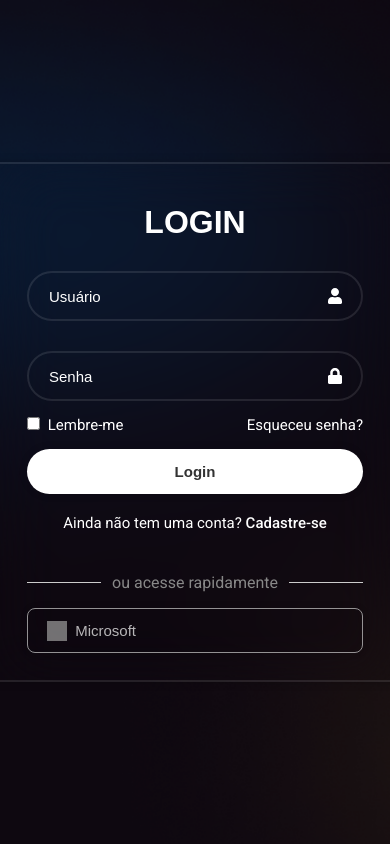
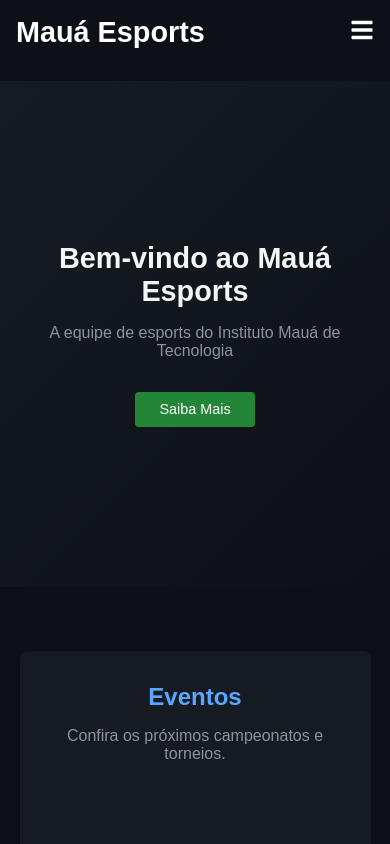
Before and after one commit to PIMauaEsports2025/Maua-Esports-2025, a React (Create React App) app in the folder pi-maua-esports/: page / in a window 390 px wide. Shown: the top 844 px of the page. Built offline with nearby package versions, Linux system fonts and the light colour scheme; grey boxes are pictures that could not be loaded; a web font is replaced by a local one.

Commit message:
feat: adicionando home page

```diff
--- a/pi-maua-esports/package.json
+++ b/pi-maua-esports/package.json
@@ -5,9 +5,10 @@
   "dependencies": {
     "bootstrap": "^5.3.5",
     "react": "^18.2.0",
+    "react-bootstrap": "^2.10.9",
     "react-dom": "^18.2.0",
-    "react-bootstrap": "^2.10.9",
     "react-icons": "^5.5.0",
+    "react-router-dom": "^7.5.2",
     "react-scripts": "5.0.1",
     "web-vitals": "^2.1.4"
   },
--- a/pi-maua-esports/src/App.js
+++ b/pi-maua-esports/src/App.js
@@ -1,10 +1,16 @@
+import React from 'react';
+import { BrowserRouter, Routes, Route } from 'react-router-dom';
+import Home from './Components/Home';
 import LoginRegister from './Components/LoginRegister';
 
 function App() {
   return (
-    <div>
-      <LoginRegister />
-    </div>
+    <BrowserRouter>
+      <Routes>
+        <Route path="/" element={<Home />} />
+        <Route path="/login" element={<LoginRegister />} />
+      </Routes>
+    </BrowserRouter>
   );
 }
 
--- /dev/null
+++ b/pi-maua-esports/src/Components/Home.css
@@ -0,0 +1,267 @@
+.home-container {
+  font-family: 'Arial', sans-serif;
+  color: #f5f5f5;
+  background-color: #0d1117;
+  overflow-x: hidden;
+  width: 100%;
+}
+
+.home-header {
+  display: flex;
+  justify-content: space-between;
+  align-items: center;
+  padding: 1rem 5%;
+  background-color: #0d1117;
+  box-shadow: 0 2px 10px rgba(0, 0, 0, 0.3);
+  width: 100%;
+  flex-wrap: wrap;
+}
+
+.logo {
+  display: flex;
+  align-items: center;
+}
+
+.logo h1 {
+  font-size: 1.8rem;
+  color: #fff;
+  margin: 0;
+}
+
+.navigation {
+  width: auto;
+  display: flex;
+  align-items: center;
+}
+
+.navigation ul {
+  display: flex;
+  list-style: none;
+  margin: 0;
+  padding: 0;
+  flex-wrap: wrap;
+  justify-content: flex-end;
+  align-items: center; /* Centraliza os itens da lista verticalmente */
+}
+
+.navigation li {
+  margin: 0 1rem;
+  padding: 0.5rem 0;
+}
+
+.navigation a {
+  text-decoration: none;
+  color: #c9d1d9;
+  font-weight: 500;
+  transition: color 0.3s;
+  white-space: nowrap;
+}
+
+.navigation a:hover, .navigation a.active {
+  color: #58a6ff;
+}
+
+
+.login-btn {
+  padding: 8px 20px;
+  background-color: #1E88E5;
+  color: white !important;
+  border-radius: 4px;
+  text-decoration: none;
+  font-weight: 600;
+  transition: background-color 0.3s;
+  display: inline-block;
+}
+
+.login-btn:hover {
+  background-color: #1565C0;
+}
+
+
+.hero-section {
+  min-height: 60vh;
+  background: linear-gradient(135deg, #161b22, #0d1117); /* Reverted */
+  display: flex;
+  align-items: center;
+  justify-content: center;
+  text-align: center;
+  padding: 2rem;
+}
+
+.hero-content {
+  max-width: 800px;
+  margin: 0 auto;
+  padding: 1rem;
+}
+
+.hero-content h1 {
+  font-size: clamp(2rem, 5vw, 3rem); /* Responsive font size */
+  margin-bottom: 1rem;
+}
+
+.hero-content p {
+  font-size: clamp(1rem, 2vw, 1.2rem);
+  margin-bottom: 2rem;
+  color: #8b949e;
+}
+
+.cta-button {
+  padding: 0.8rem 2rem;
+  background-color: #238636;
+  color: #fff;
+  border: none;
+  border-radius: 4px;
+  font-size: 1rem;
+  cursor: pointer;
+  transition: background-color 0.3s;
+}
+
+.cta-button:hover {
+  background-color: #2ea043;
+}
+
+
+.features {
+  display: flex;
+  justify-content: space-around;
+  padding: 4rem 5%;
+  background-color: #0d1117;
+  flex-wrap: wrap;
+  gap: 2rem;
+}
+
+.feature-card {
+  flex: 1 1 300px;
+  max-width: 100%;
+  background-color: #161b22;
+  padding: 2rem;
+  border-radius: 8px;
+  text-align: center;
+  box-shadow: 0 4px 6px rgba(0, 0, 0, 0.2);
+  margin-bottom: 1rem;
+}
+
+.feature-card h3 {
+  font-size: 1.5rem;
+  margin-bottom: 1rem;
+  color: #58a6ff;
+}
+
+.feature-card p {
+  color: #8b949e;
+}
+
+.home-footer {
+  background-color: #161b22;
+  text-align: center;
+  padding: 2rem;
+  color: #8b949e;
+}
+
+.mobile-menu-button {
+  display: none;
+  background: none;
+  border: none;
+  color: white;
+  font-size: 1.5rem;
+  cursor: pointer;
+}
+
+img {
+  max-width: 100%;
+  height: auto;
+}
+
+@media screen and (max-width: 768px) {
+  .home-header {
+    flex-direction: column;
+    align-items: flex-start;
+  }
+
+  .logo {
+    margin-bottom: 1rem;
+    width: 100%;
+    display: flex;
+    justify-content: space-between;
+    align-items: center;
+  }
+
+  .navigation {
+    width: 100%;
+    overflow-x: auto;
+  }
+
+  .navigation.mobile-open {
+    max-height: 300px;
+    align-items: flex-start; /* Ajuste para mobile */
+  }
+
+  .navigation ul {
+    flex-direction: column;
+    padding: 0.5rem 0;
+    align-items: flex-start; /* Ajuste para mobile */
+  }
+
+  .navigation li {
+    margin: 0.5rem 0;
+  }
+
+  .features {
+    flex-direction: column;
+  }
+
+  .feature-card {
+    max-width: 100%;
+    margin-bottom: 2rem;
+  }
+
+  .mobile-menu-button {
+    display: block;
+  }
+
+  .navigation {
+    max-height: 0;
+    overflow: hidden;
+    transition: max-height 0.3s ease;
+  }
+
+  .navigation.mobile-open {
+    max-height: 300px;
+  }
+
+  .navigation ul {
+    flex-direction: column;
+    padding: 0.5rem 0;
+  }
+
+  .navigation li {
+    margin: 0.5rem 0;
+  }
+}
+
+@media screen and (max-width: 480px) {
+  .home-header {
+    padding: 1rem;
+  }
+
+  .navigation li {
+    margin: 0 0.5rem;
+  }
+
+  .hero-section {
+    padding: 1rem;
+  }
+
+  .hero-content h1 {
+    font-size: 1.8rem;
+  }
+
+  .hero-content p {
+    font-size: 1rem;
+  }
+
+  .cta-button {
+    padding: 0.6rem 1.5rem;
+    font-size: 0.9rem;
+  }
+}
--- /dev/null
+++ b/pi-maua-esports/src/Components/Home.jsx
@@ -0,0 +1,72 @@
+import React, { useState } from 'react';
+import { Link } from 'react-router-dom';
+import './Home.css';
+import { FaBars } from 'react-icons/fa';
+
+const Home = () => {
+  const [mobileMenuOpen, setMobileMenuOpen] = useState(false);
+
+  const toggleMobileMenu = () => {
+    setMobileMenuOpen(!mobileMenuOpen);
+  };
+
+  return (
+    <div className="home-container">
+      <header className="home-header">
+        <div className="logo">
+          <h1>Mauá Esports</h1>
+          <button
+            className="mobile-menu-button"
+            onClick={toggleMobileMenu}
+            aria-label="Toggle navigation menu"
+          >
+            <FaBars />
+          </button>
+        </div>
+        <nav className={`navigation ${mobileMenuOpen ? 'mobile-open' : ''}`}>
+          <ul>
+            <li><Link to="/" className="active">Home</Link></li>
+            <li><Link to="/about">Sobre</Link></li>
+            <li><Link to="/events">Eventos</Link></li>
+            <li><Link to="/teams">Times</Link></li>
+            <li><Link to="/contact">Contato</Link></li>
+            <li>
+              <div className="auth-links">
+                <Link to="/login" className="login-btn">Login</Link>
+              </div>
+            </li>
+          </ul>
+        </nav>
+      </header>
+
+      <main className="hero-section">
+        <div className="hero-content">
+          <h1>Bem-vindo ao Mauá Esports</h1>
+          <p>A equipe de esports do Instituto Mauá de Tecnologia</p>
+          <button className="cta-button">Saiba Mais</button>
+        </div>
+      </main>
+
+      <section className="features">
+        <div className="feature-card">
+          <h3>Eventos</h3>
+          <p>Confira os próximos campeonatos e torneios.</p>
+        </div>
+        <div className="feature-card">
+          <h3>Times</h3>
+          <p>Conheça nossos jogadores e equipes.</p>
+        </div>
+        <div className="feature-card">
+          <h3>Comunidade</h3>
+          <p>Participe da nossa comunidade de gamers.</p>
+        </div>
+      </section>
+
+      <footer className="home-footer">
+        <p>&copy; {new Date().getFullYear()} Mauá Esports. Todos os direitos reservados.</p>
+      </footer>
+    </div>
+  );
+};
+
+export default Home;
--- a/pi-maua-esports/src/Components/LoginRegister.css
+++ b/pi-maua-esports/src/Components/LoginRegister.css
@@ -206,7 +206,7 @@
     display: flex;
     align-items: center;
     padding: 0.6rem 1.2rem;
-    background: rgba(0, 0, 0, 0.05); /* Levemente escuro com transparência */
+    background: rgba(0, 0, 0, 0.05);
     border: 1px solid #ccc;
     border-radius: 8px;
     cursor: pointer;
```
Also changed, not shown: 1 other file (tests, documents, lock files or other folders).
